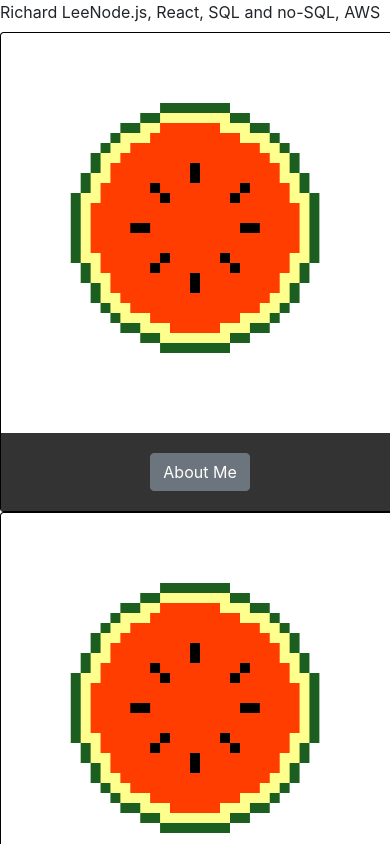
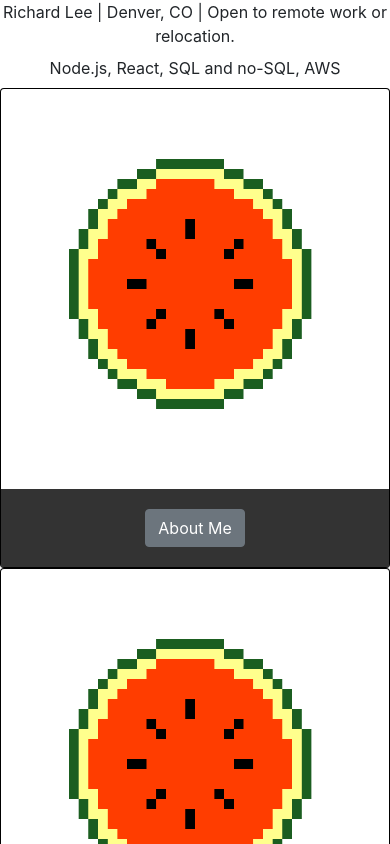
Before and after one commit to richard-d-lee/Portfolio, a React (Create React App) app in the folder client/: page / in a window 390 px wide. Shown: the top 844 px of the page. Built offline with nearby package versions, Linux system fonts and the light colour scheme; the HTML template or start-up script is replaced by a standard one.

Commit message:
More mobile friendly

```diff
--- a/client/src/components/Banner.jsx
+++ b/client/src/components/Banner.jsx
@@ -3,8 +3,12 @@ import React, { useState } from 'react';
 function Banner(props) {
   return (
     <div className="banner">
-        <label id="name">Richard Lee</label>
+      <center>
+        <label id="name">Richard Lee | Denver, CO | Open to remote work or relocation.</label>
+      </center>
+      <center>
         <label>Node.js, React, SQL and no-SQL, AWS</label>
+      </center>
     </div>
   )
 }
--- a/client/src/components/MyCard.jsx
+++ b/client/src/components/MyCard.jsx
@@ -6,7 +6,7 @@ import gif from './gif.gif'
 function MyCard(props) {
   return (
     <div className="full-card">
-      <Card className="my-card" style={{ width: '25rem', backgroundColor: "black" }}>
+      <Card className="my-card" style={{ width: '100%', backgroundColor: "black" }}>
         <Card.Img variant="top" className="card-image" src={gif} style={{ height: '25rem'}}/>
         <Card.Body style={{ backgroundColor: '#333333'}}>
           <center>
```
Also changed, not shown: 1 other file (tests, documents, lock files or other folders).
